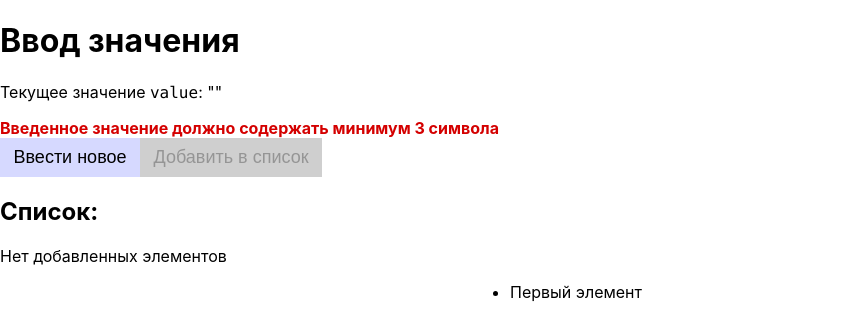
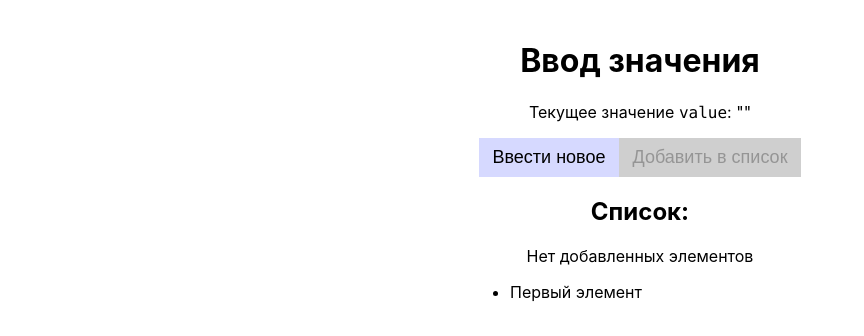
Before and after one commit to CodeOfMisanthrope/react-learn, a React (Vite) app: page / in a window 1280 px wide. Shown: the top 336 px of the page, without its empty margins (0-864 px from the left). Built offline with nearby package versions, Linux system fonts and the light colour scheme.

Commit message:
feat: updated App

```diff
--- a/src/App.jsx
+++ b/src/App.jsx
@@ -1,18 +1,36 @@
+import {useState} from "react";
 import styles from '~/app.module.css';
 
 function App() {
+  const [value, setValue] = useState('');
+  const [list, setList] = useState([]);
+  const [error, setError] = useState('');
+
+  const onInputButtonClick = () => {
+    const promptValue = prompt('Введите значение');
+    const isValid = validate(promptValue);
+    if (!isValid) {
+      setError('Строка должна быть более 3 символов');
+      return;
+    }
+    setValue(promptValue);
+    setError('');
+  };
+
+  const validate = (value) => value.length >= 3;
+
   return (
     <>
-      <div className="app">
+      <div className={styles['app']}>
         <h1 className={styles['pageHeading']}>Ввод значения</h1>
         <p className={styles['noMarginText']}>
           Текущее значение <code>value</code>: "
-          <output className={styles['currentValue']}></output>
+          <output className={styles['currentValue']}>{value}</output>
           "
         </p>
-        <div className={styles['error']}>Введенное значение должно содержать минимум 3 символа</div>
+        <div className={styles['error']}>{error}</div>
         <div className={styles['buttonsContainer']}>
-          <button className={styles['button']}>Ввести новое</button>
+          <button className={styles['button']} onClick={onInputButtonClick}>Ввести новое</button>
           <button className={styles['button']} disabled>Добавить в список</button>
         </div>
         <div className={styles['listContainer']}>
```
